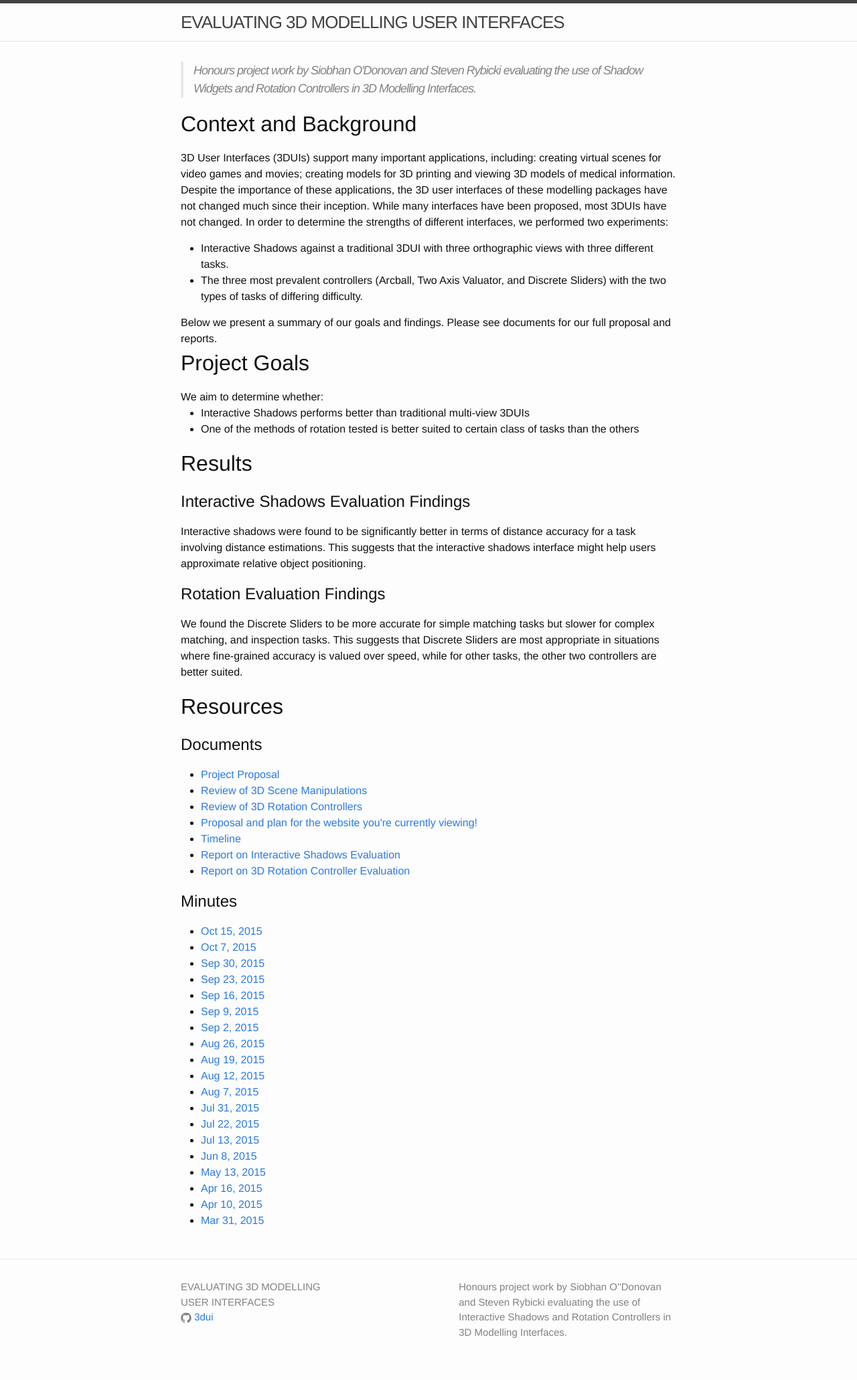
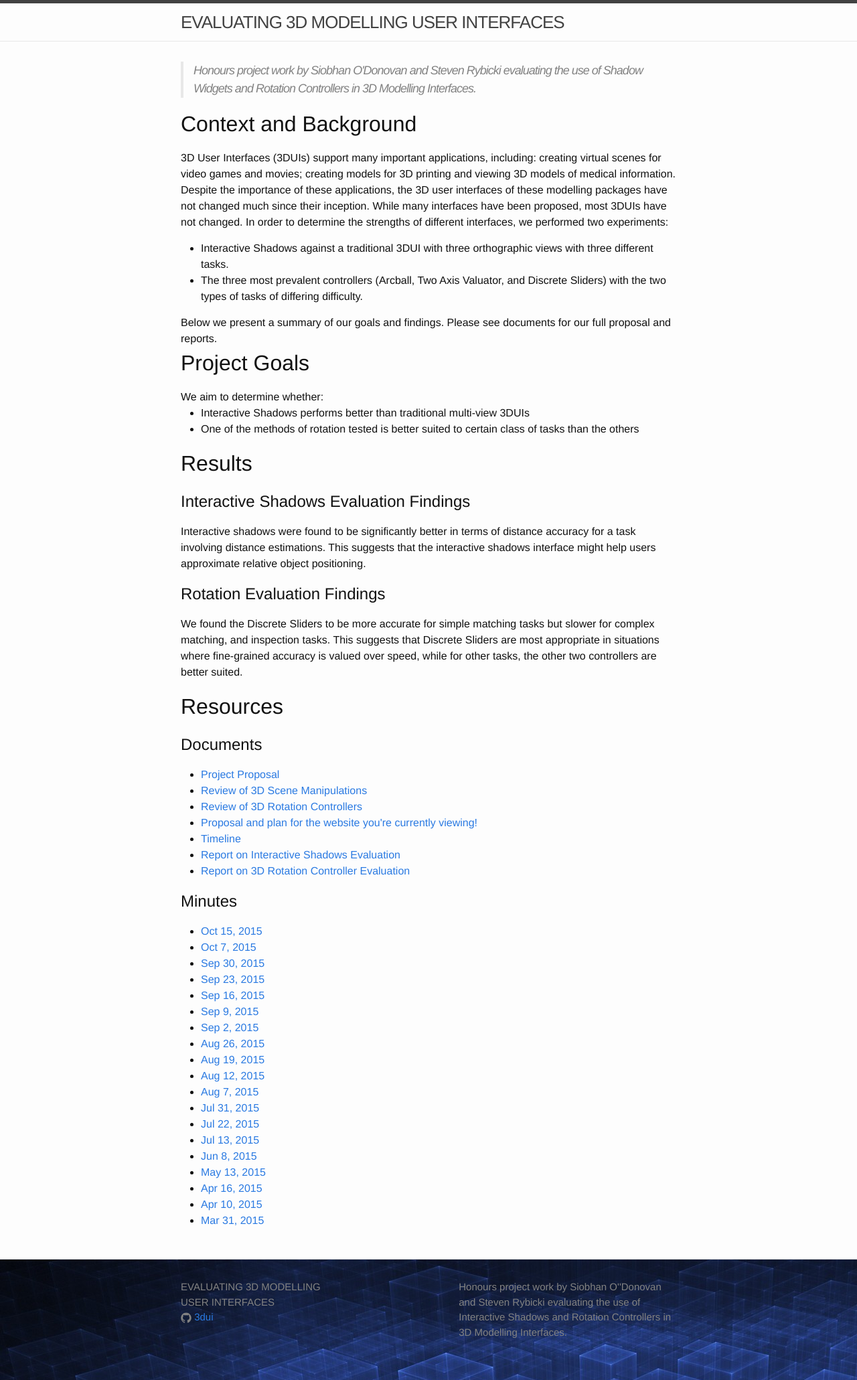
Before and after one commit to 3DUI/3DUI.github.io, a Jekyll site: the page built from index.html, in a window 1280 px wide. Shown: the whole page at 67% size. Built offline with Jekyll 4.4.1, drawn with Linux system fonts in a browser that asks for light colours.

Commit message:
Testing changes as I can't compile

```diff
--- a/_sass/_layout.scss
+++ b/_sass/_layout.scss
@@ -94,6 +94,7 @@
 .site-footer {
     border-top: 1px solid $grey-color-light;
     padding: $spacing-unit 0;
+    background-image: url('/images/cubes.jpg');
 }
 
 .footer-heading {
--- a/css/main.scss
+++ b/css/main.scss
@@ -1,11 +1,14 @@
 ---
 # Only the main Sass file needs front matter (the dashes are enough)
 ---
+@import url(https://fonts.googleapis.com/css?family=Merriweather:700|Lato);
 @charset "utf-8";
 
 
 
 // Our variables
+$merriweather: 'Merriweather', serif;
+$lato: 'Lato', sans-serif;
 $base-font-family: Helvetica, Arial, sans-serif;
 $base-font-size:   16px;
 $small-font-size:  $base-font-size * 0.875;
```
